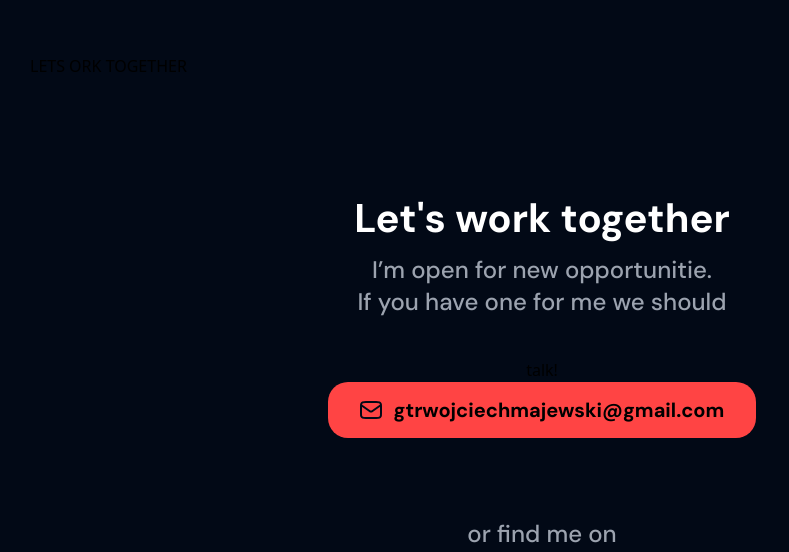
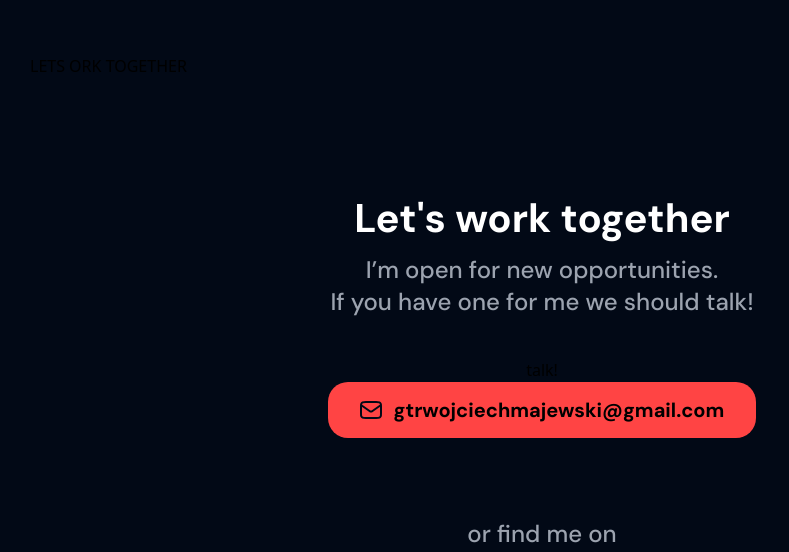
Before and after one commit to RajuFGC/Final-Project, a website built with Parcel: page src/index.html in a window 1280 px wide. Shown: the part 5219-5771 px from the top of the page, without its empty margins (98-887 px from the left). Built offline with nearby package versions, Linux system fonts and the light colour scheme; files whose address does not match are found by name.

Commit message:
corrected some spelling mistakes

```diff
--- a/src/index.html
+++ b/src/index.html
@@ -478,8 +478,8 @@
               Let's work together
             </p>
             <p class="font-DM font font-medium text-gray-400 text-lg sm:text-2xl">
-              I’m open for new opportunitie.
-              <p class="pb-10 font-DM font font-medium text-gray-400 text-lg sm:text-2xl"> If you have one for me we should</p>
+              I’m open for new opportunities.
+              <p class="pb-10 font-DM font font-medium text-gray-400 text-lg sm:text-2xl"> If you have one for me we should talk!</p>
               talk!
             </p>
             <button  class=" gap-3 font-DM font-bold text-xl text-black flex items-center justify-center rounded-[20px] px-8 py-[14px]    bg-rajuRed" href="sdsd"><img  src="mailIcon.svg" alt=" mail icon"><a id="contact" href="mailto:gtrwojciechmajewski@gmail.com?subject=hej Wojtek">gtrwojciechmajewski@gmail.com</a></button>
```
